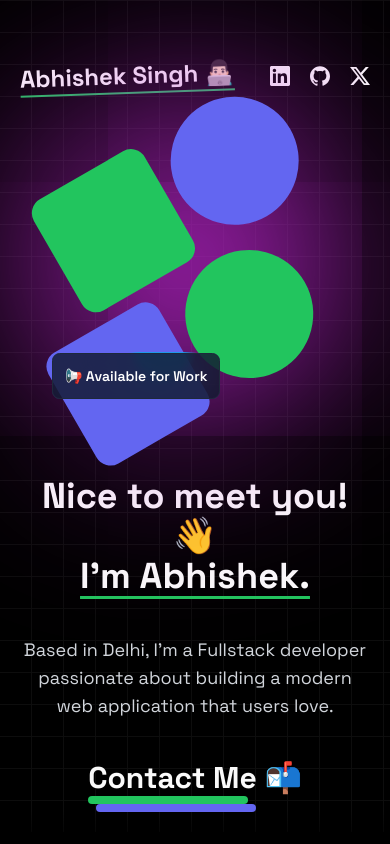
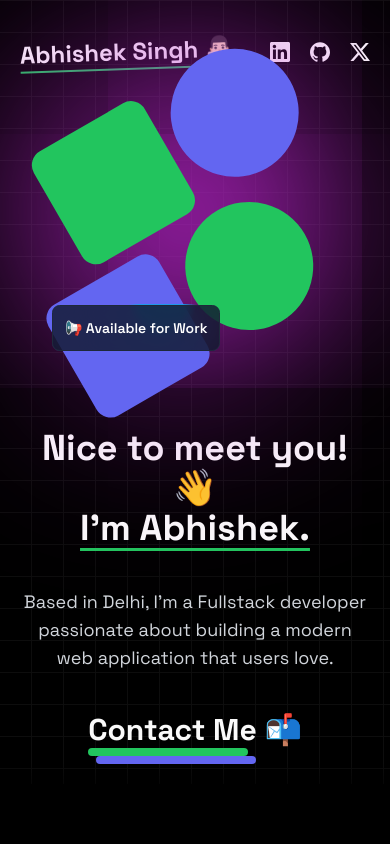
Before and after one commit to AbhishekSinghDev/portfolio-2.0, a Next.js app: page / in a window 390 px wide. Shown: the top 844 px of the page. Built offline with nearby package versions, Linux system fonts and the light colour scheme.

Commit message:
resume link change

```diff
--- a/app/(home)/components/HeroSection.tsx
+++ b/app/(home)/components/HeroSection.tsx
@@ -42,7 +42,7 @@
         <div className="absolute bottom-5 sm:bottom-14 left-0 sm:-left-10">
           <MovingBorderBtn borderRadius="0.5rem" className="p-3 font-semibold">
             <Link
-              href="https://drive.google.com/file/d/1u23u0tYovIoX3lzJ89Uiu59SwdczqkAs/view"
+              href="https://drive.google.com/file/d/19SSd5jyVWQpBeuZAklbLRyj8eCHtmLyC/view"
               target="_blank"
             >
               📢 Available for Work
--- a/app/(home)/components/Navbar.tsx
+++ b/app/(home)/components/Navbar.tsx
@@ -24,7 +24,7 @@
   return (
     <nav
       className={cn(
-        "py-10 flex justify-between items-center animate-move-down",
+        "py-4 sm:py-10 flex justify-between items-center animate-move-down",
         className
       )}
     >
```
